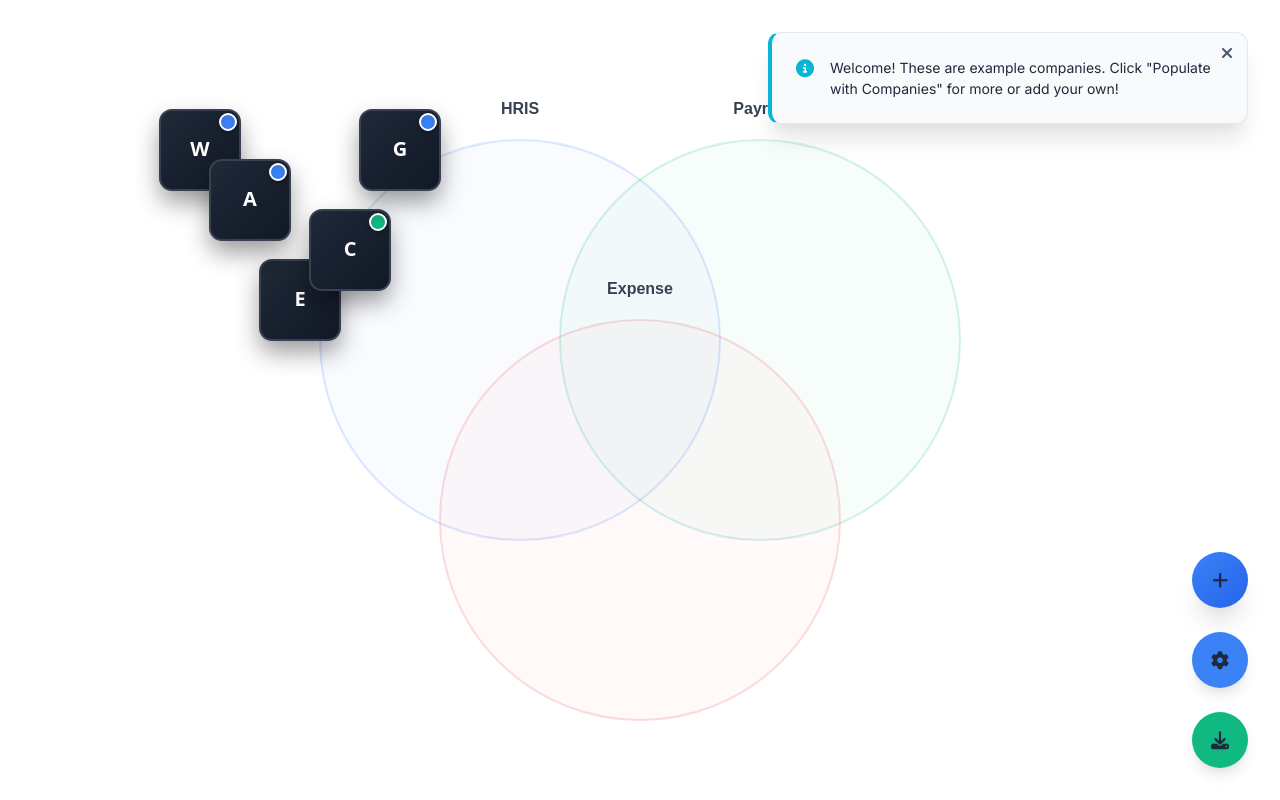
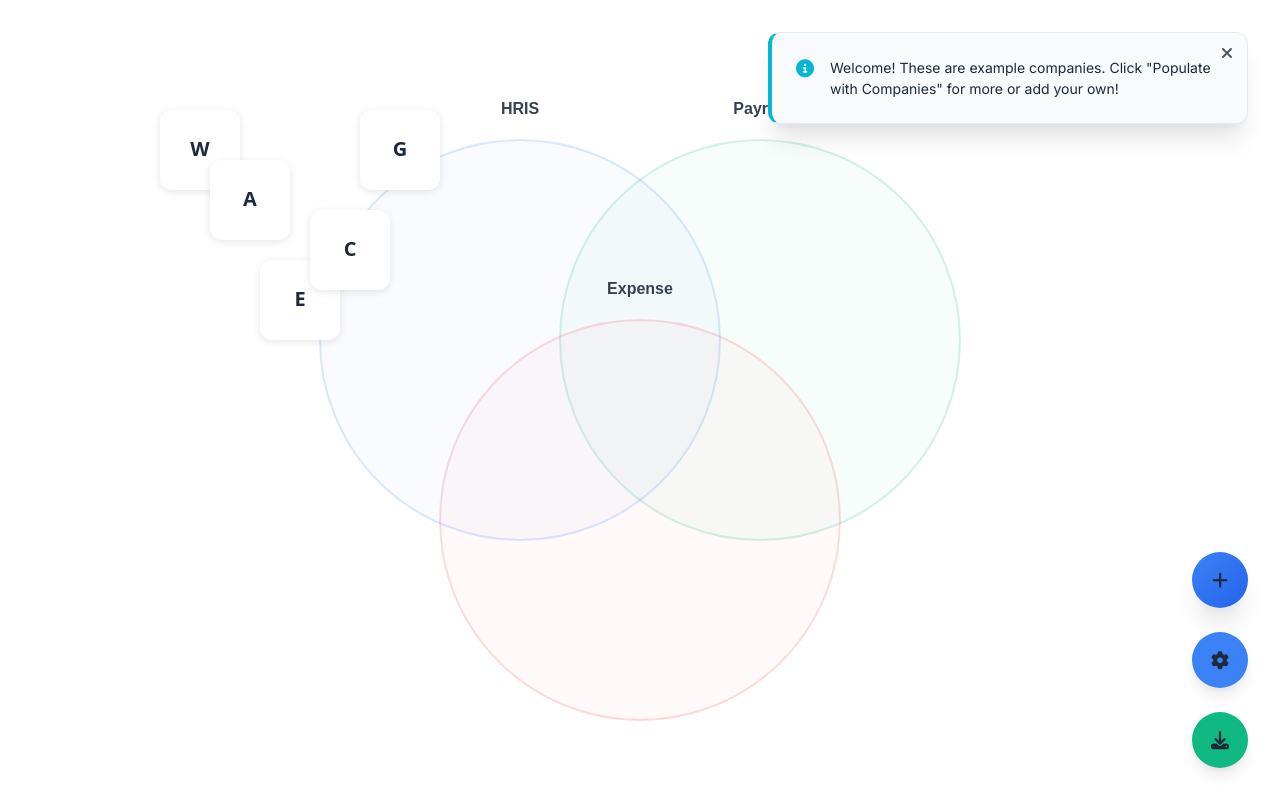
Before and after one commit to andreycretsu/venn-diagram, a website built with Vite: page index.html in a window 1280 px wide. Built offline with nearby package versions, Linux system fonts and the light colour scheme.

Commit message:
Clean card design: Remove multiple borders and blue dots - Removed category indicator dots (blue circles) - Simplified selection: only blue border when selected, no padding - White card backgrounds with dark text - Light shadows only for unselected cards - No double borders or dashed selection indicators - Clean minimal design

```diff
--- a/src/js/core/Canvas.js
+++ b/src/js/core/Canvas.js
@@ -144,51 +144,39 @@ export class Canvas {
 
     this.ctx.save();
 
-    // Shadow
-    this.drawCardShadow(card, isSelected, isHovered);
+    // Shadow (light shadow for unselected, no shadow for selected)
+    if (!isSelected) {
+      this.drawCardShadow(card, isSelected, isHovered);
+    }
 
     // Background
     this.drawCardBackground(card, x, y, cardSize, borderRadius);
 
-    // Border
-    this.drawCardBorder(card, x, y, cardSize, borderRadius, isSelected, isHovered);
+    // Border (only if selected)
+    if (isSelected) {
+      this.drawCardBorder(card, x, y, cardSize, borderRadius, isSelected, isHovered);
+    }
 
     // Content
     this.drawCardContent(card, cardSize);
-
-    // Category indicator
-    this.drawCategoryIndicator(card, x, y, cardSize);
 
     this.ctx.restore();
   }
 
   drawCardShadow(card, isSelected, isHovered) {
-    const shadowConfig = {
-      color: 'rgba(0, 0, 0, 0.4)',
-      blur: 25,
-      offset: 12
-    };
-
-    let intensity = 1;
-    if (isSelected) intensity = 1.5;
-    else if (isHovered) intensity = 1.2;
-
-    this.ctx.shadowColor = shadowConfig.color;
-    this.ctx.shadowBlur = shadowConfig.blur * intensity;
+    // Light subtle shadow for unselected cards only
+    this.ctx.shadowColor = 'rgba(0, 0, 0, 0.1)';
+    this.ctx.shadowBlur = 8;
     this.ctx.shadowOffsetX = 0;
-    this.ctx.shadowOffsetY = shadowConfig.offset * intensity;
+    this.ctx.shadowOffsetY = 2;
   }
 
   drawCardBackground(card, x, y, cardSize, borderRadius) {
     this.ctx.beginPath();
     this.roundRect(x, y, cardSize, cardSize, borderRadius);
 
-    // Executive theme gradient
-    const gradient = this.ctx.createLinearGradient(x, y, x + cardSize, y + cardSize);
-    gradient.addColorStop(0, '#1f2937');
-    gradient.addColorStop(1, '#111827');
-
-    this.ctx.fillStyle = gradient;
+    // Clean white background
+    this.ctx.fillStyle = '#ffffff';
     this.ctx.fill();
 
     // Reset shadow
@@ -198,8 +186,9 @@ export class Canvas {
   }
 
   drawCardBorder(card, x, y, cardSize, borderRadius, isSelected, isHovered) {
-    this.ctx.strokeStyle = isSelected ? '#667eea' : (isHovered ? '#764ba2' : '#374151');
-    this.ctx.lineWidth = isSelected ? 3 : (isHovered ? 2.5 : 2);
+    // Only blue border for selected items, no padding
+    this.ctx.strokeStyle = '#3b82f6';
+    this.ctx.lineWidth = 2;
 
     this.ctx.beginPath();
     this.roundRect(x, y, cardSize, cardSize, borderRadius);
@@ -240,7 +229,7 @@ export class Canvas {
   }
 
   drawInitials(card, cardSize) {
-    this.ctx.fillStyle = '#ffffff';
+    this.ctx.fillStyle = '#1e293b';
     this.ctx.font = `bold ${Math.max(14, cardSize * 0.25)}px Inter, system-ui, sans-serif`;
     this.ctx.textAlign = 'center';
     this.ctx.textBaseline = 'middle';
@@ -366,25 +355,8 @@ export class Canvas {
   }
 
   drawSelectionIndicators() {
-    this.selectedCards.forEach(card => {
-      const { cardSize } = this.config;
-      const padding = Math.max(6, cardSize * 0.1);
-      const halfSize = cardSize / 2;
-
-      this.ctx.strokeStyle = '#667eea';
-      this.ctx.lineWidth = 3;
-      this.ctx.setLineDash([8, 4]);
-      this.ctx.beginPath();
-      this.roundRect(
-        card.x - halfSize - padding,
-        card.y - halfSize - padding,
-        cardSize + padding * 2,
-        cardSize + padding * 2,
-        8
-      );
-      this.ctx.stroke();
-      this.ctx.setLineDash([]);
-    });
+    // Selection is now handled directly in drawCard() method
+    // No additional selection indicators needed
   }
 
   // Event emitter functionality
```
Also changed, not shown: dist/assets/main-Btr9c_tC.js (added), dist/assets/main-DLtSkA7-.js (deleted), dist/index.html.
